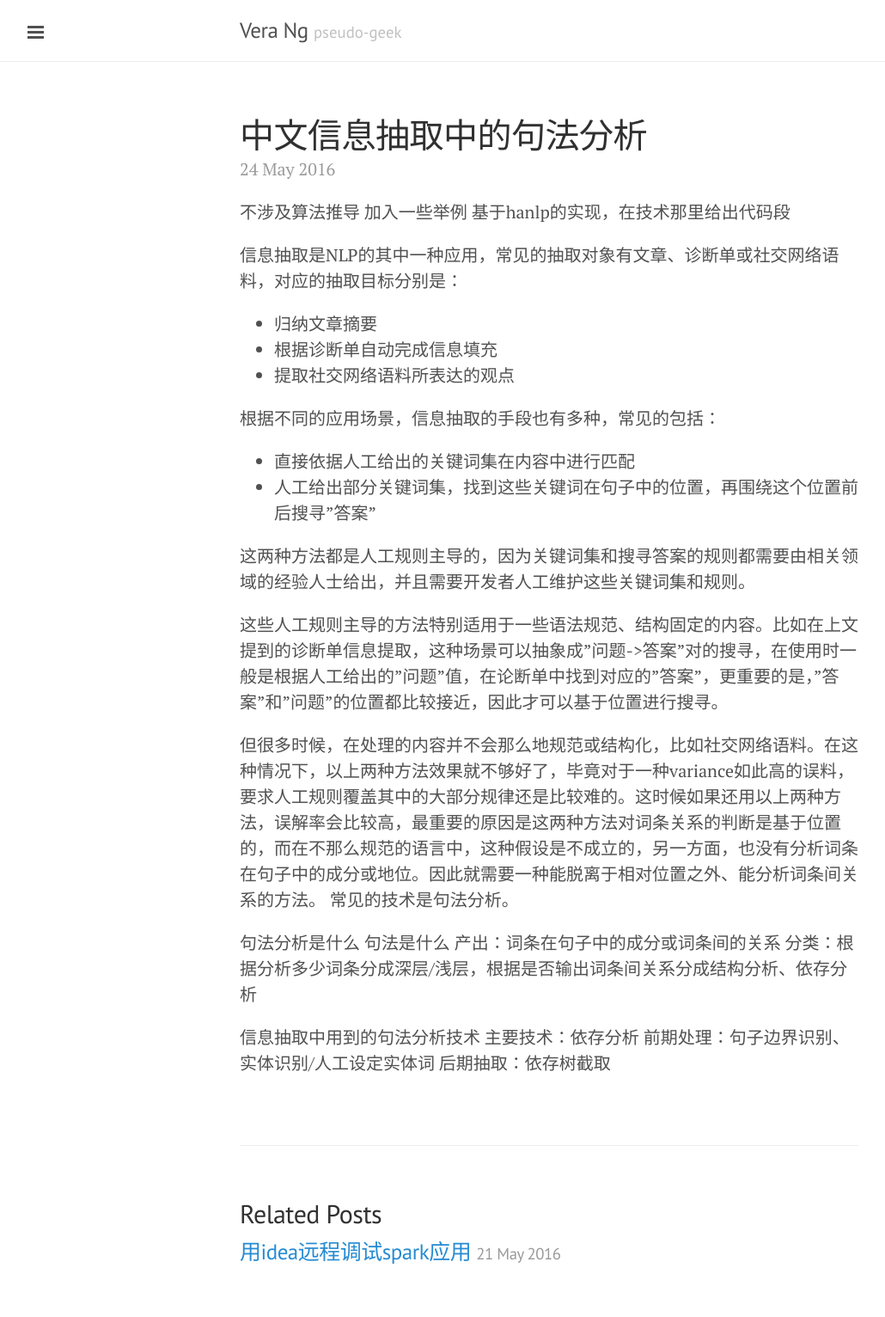
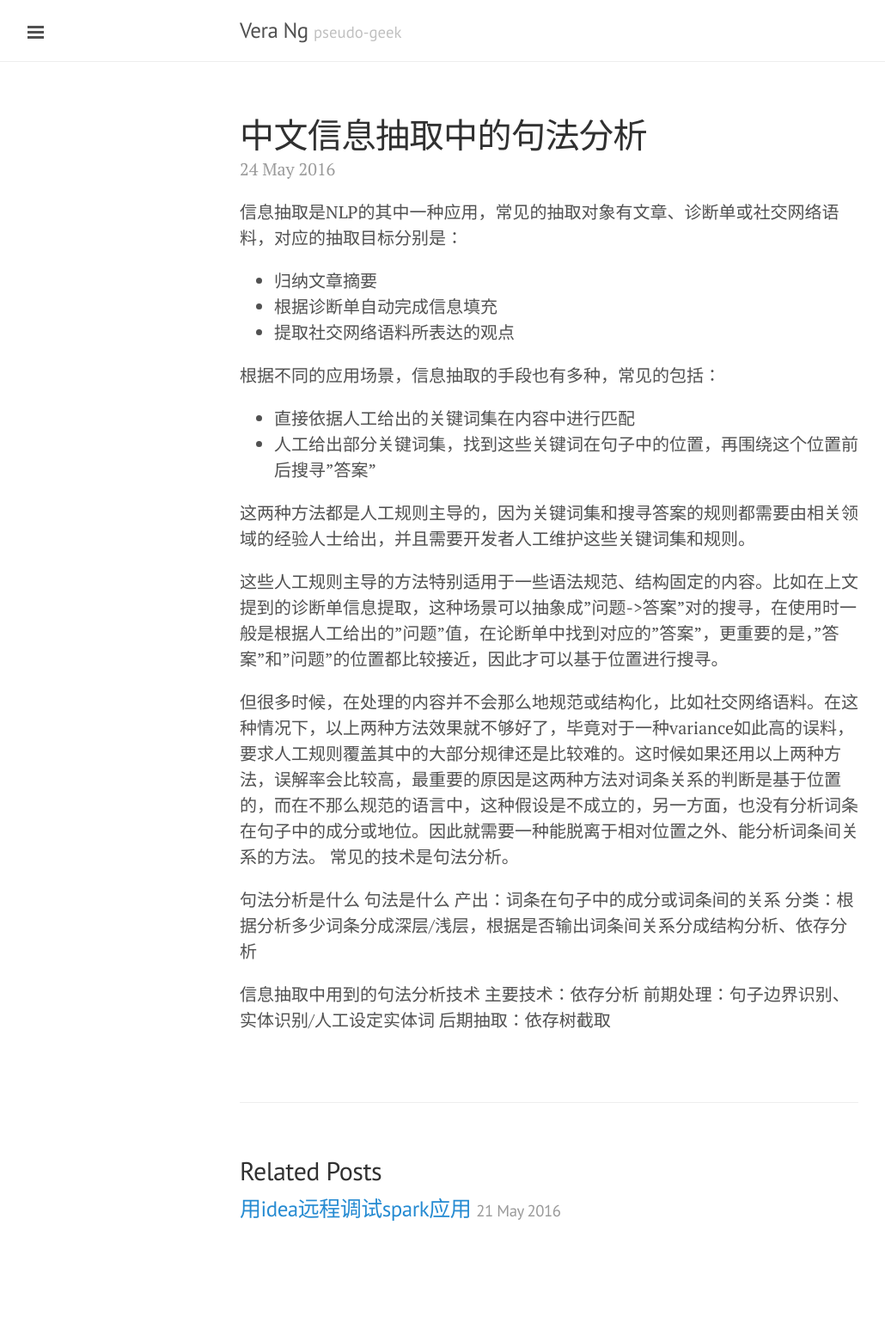
Before and after one commit to nomadcube/nomadcube.github.io, a Jekyll site: the page built from _posts/2016-05-24-中文信息抽取中的句法分析.md, in a window 1280 px wide. Shown: the whole page at 86% size, without its empty margins (1-1031 px from the left). Built offline with Jekyll 4.4.1, drawn with Linux system fonts in a browser that asks for light colours; comment, search, counter and statistics services are not loaded; after the commit the page ends 1482 px from its top, so only the background shows below that.

Commit message:
新文章

```diff
--- a/_posts/2016-05-24-中文信息抽取中的句法分析.md
+++ b/_posts/2016-05-24-中文信息抽取中的句法分析.md
@@ -2,11 +2,6 @@
 layout: post
 tags: NLP
 ---
-
-不涉及算法推导
-加入一些举例
-基于hanlp的实现，在技术那里给出代码段
-
 
 信息抽取是NLP的其中一种应用，常见的抽取对象有文章、诊断单或社交网络语料，对应的抽取目标分别是：
 
```
